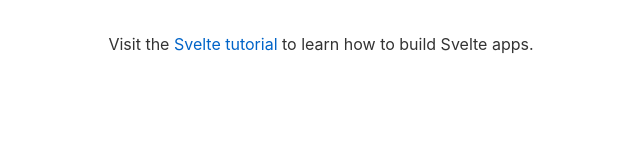
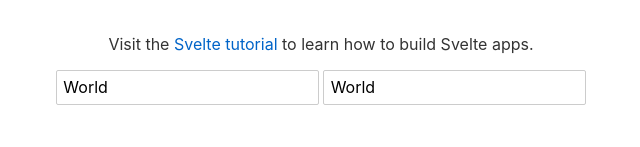
Before and after one commit to joselucassr/SvelteCrashCourseNetNinja, a Svelte app: page / in a window 1280 px wide. Shown: the part 153-300 px from the top of the page, without its empty margins (319-959 px from the left). Built offline with nearby package versions, Linux system fonts and the light colour scheme.

Commit message:
Two way reactive interaction.

```diff
--- a/src/App.svelte
+++ b/src/App.svelte
@@ -1,10 +1,26 @@
 <script lang="ts">
-	export let name: string;
+  let name = 'World';
+
+  const changeName = (e: Event): void => {
+    let target = e.target as HTMLInputElement;
+    let inputValue = target.value;
+    name = inputValue;
+
+    if (!inputValue) {
+      name = 'World';
+    }
+  };
 </script>
 
 <main>
   <h1>Hello {name}!</h1>
-	<p>Visit the <a href="https://svelte.dev/tutorial">Svelte tutorial</a> to learn how to build Svelte apps.</p>
+  <p>
+    Visit the <a href="https://svelte.dev/tutorial">Svelte tutorial</a> to learn
+    how to build Svelte apps.
+  </p>
+
+  <input type="text" on:input={changeName} value={name} />
+  <input type="text" bind:value={name} />
 </main>
 
 <style>
```
Lines whose indentation alone changed are shown as unchanged.
